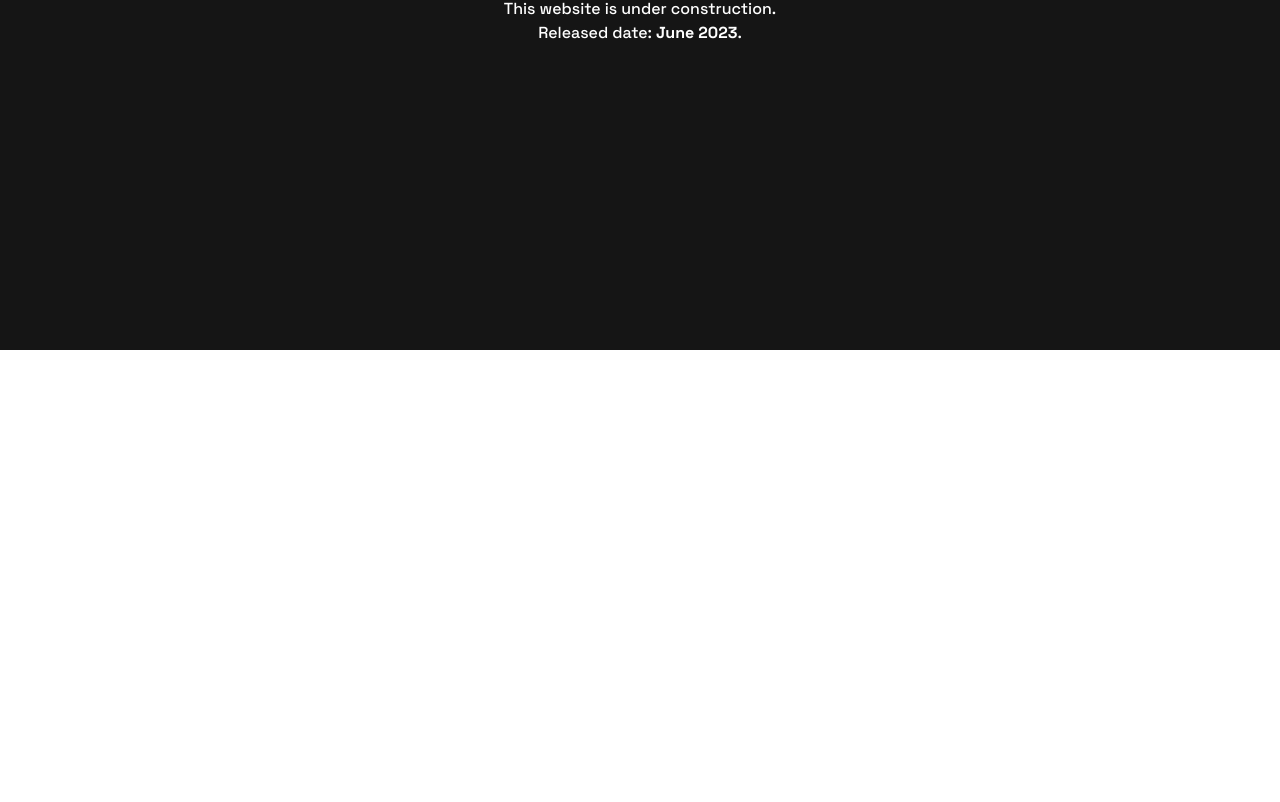
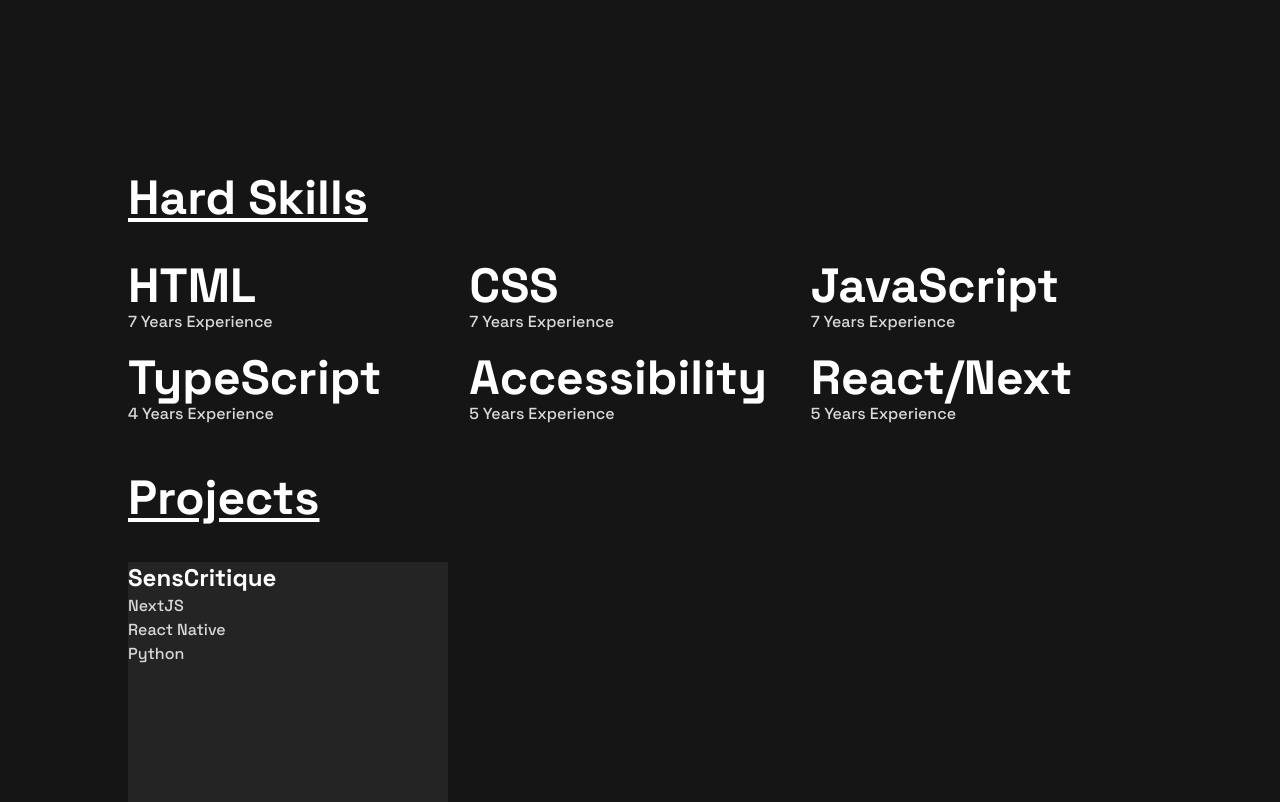
Before and after one commit to tdimnet/tdimnet.github.io, a React (Vite) app: page / in a window 1280 px wide. Shown: the part 450-1252 px from the top of the page. Before the commit the page ends 800 px from the top, so only its background shows below. Built offline with nearby package versions, Linux system fonts and the light colour scheme.

Commit message:
Adding project component

```diff
--- a/src/App.tsx
+++ b/src/App.tsx
@@ -2,10 +2,9 @@ import React from "react";
 import ReactDOM from "react-dom/client";
 
 import Home from "./pages/Home";
-import UnderConstruction from "./pages/UnderConstruction";
 
 function App() {
-  return <UnderConstruction />;
+  return <Home />;
 }
 
 const container = document.querySelector("#root");
--- /dev/null
+++ b/src/components/Project/index.tsx
@@ -0,0 +1,15 @@
+import Heading from "../Heading";
+import Paragraph from "../Paragraph";
+
+function Component({ title, skills } : { title: string, skills: string[]}) {
+  return (
+    <div className="h-60 w-80 bg-teriary">
+      <Heading css="text-white" content={title} as="h3" />
+      {
+        skills.map(skill => <Paragraph key={skill} color="text-customGrey" content={skill} /> )
+      }
+    </div>
+  )
+}
+
+export default Component
--- a/src/pages/Home/index.tsx
+++ b/src/pages/Home/index.tsx
@@ -2,6 +2,7 @@ import Heading from "../../components/Heading";
 import Paragraph from "../../components/Paragraph";
 import Header from "../../components/Header";
 import Skill from "../../components/Skill";
+import Project from "../../components/Project";
 
 function Page() {
   return (
@@ -30,7 +31,7 @@ function Page() {
             content="Released date: <strong>June 2023</strong>."
           />
         </section>
-        <section>
+        <section className="mb-12">
           <Heading
             css="text-white mb-10 underline underline-offset-4"
             content="Hard Skills"
@@ -45,6 +46,14 @@ function Page() {
             <Skill title="React/Next" content="5 Years Experience" />
           </ul>
         </section>
+        <section>
+          <Heading
+            css="text-white mb-10 underline underline-offset-4"
+            content="Projects"
+            as="h2"
+          />
+          <Project title="SensCritique" skills={["NextJS", "React Native", "Python"]} />
+        </section>
       </div>
     </main>
   );
```
